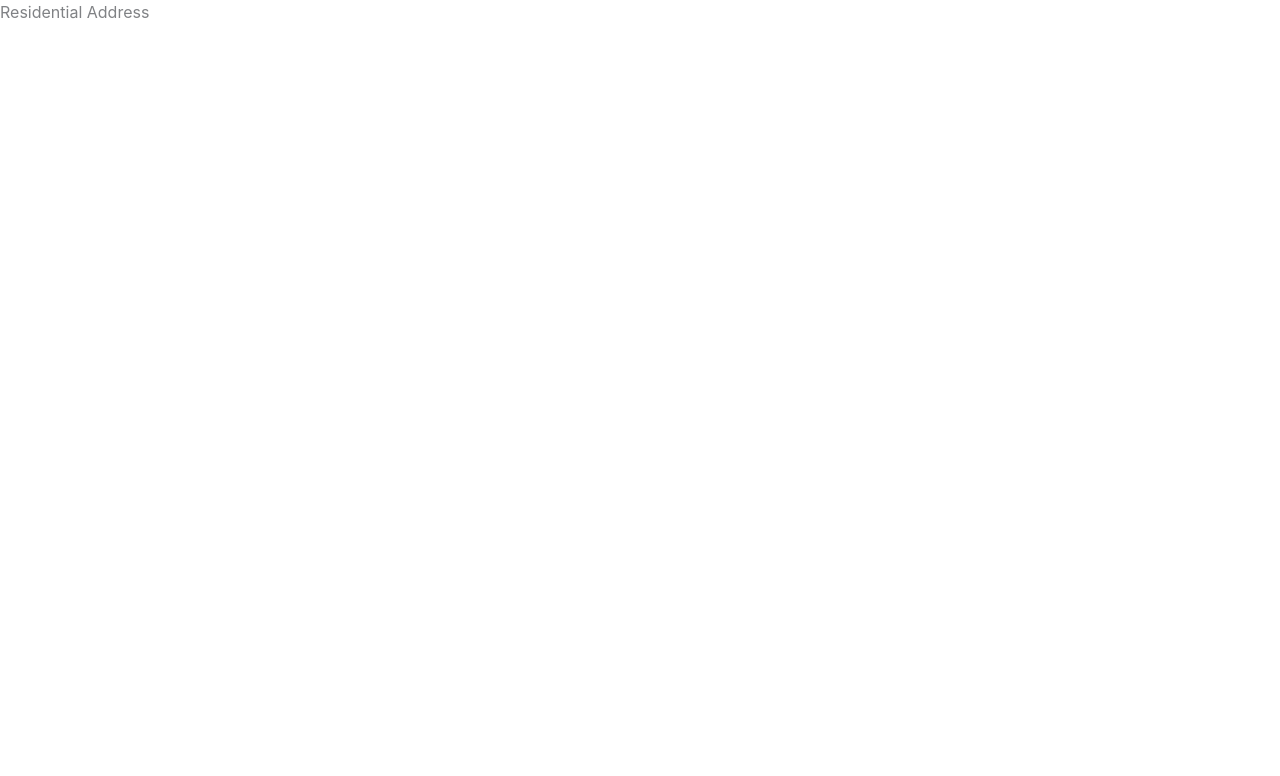
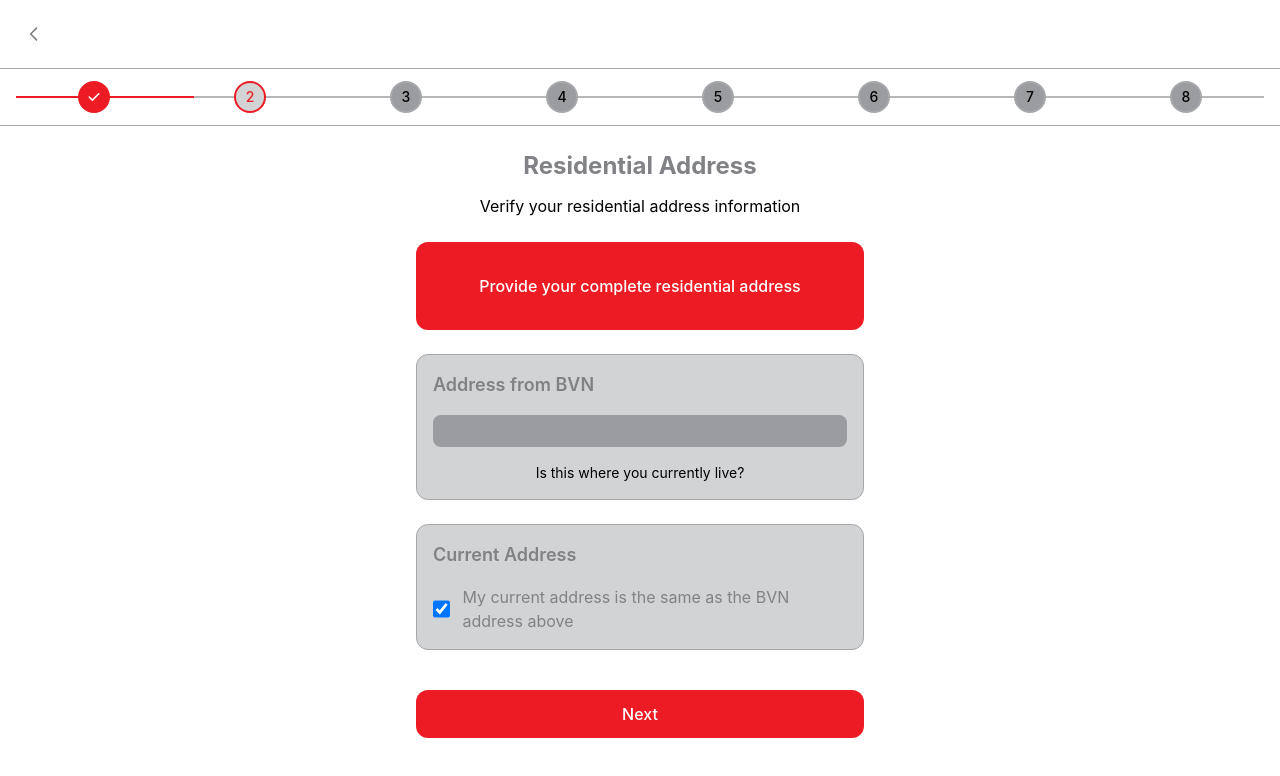
Before and after one commit to ndujesco/Trust-loop, a Next.js app in the folder application/: page /kyc/residential-address in a window 1280 px wide. Shown: the top 776 px of the page. Built offline with nearby package versions, Linux system fonts and the light colour scheme.

Commit message:
Implemented the functionality for the residential address page which extracts the data from the bvn page and asks the user if that is their current address

```diff
--- /dev/null
+++ b/application/src/app/kyc/face-verification/page.tsx
@@ -0,0 +1,10 @@
+
+const FaceVerificationPage = () => {
+  return (
+    <div>
+      Face Verification
+    </div>
+  )
+}
+
+export default FaceVerificationPage
--- a/application/src/app/kyc/id-information/page.tsx
+++ b/application/src/app/kyc/id-information/page.tsx
@@ -207,7 +207,7 @@ const IDInformationPage: React.FC = () => {
     <KYCLayout
       currentStep={1}
       totalSteps={8}
-      steps={["ID Info"]}
+      steps={["ID Info", "Address"]}
       onBack={handleBack}
     >
       <div className="space-y-6 animate-fade-in px-2 sm:px-6 max-w-lg mx-auto">
--- a/application/src/app/kyc/residential-address/page.tsx
+++ b/application/src/app/kyc/residential-address/page.tsx
@@ -1,11 +1,207 @@
-// import React from 'react'
+"use client";
 
-function page() {
+import React, { useState } from "react";
+import { useRouter } from "next/navigation";
+import { Button } from "@/components/ui/Button";
+import { Card, CardContent } from "@/components/ui/Card";
+import { Input } from "@/components/ui/Input";
+import KYCLayout from "@/components/layouts/KYCLayout";
+import { useKYC, useKYCActions } from "@/contexts/KYCContext";
+
+const ResidentialAddressPage: React.FC = () => {
+  const router = useRouter();
+  const { state } = useKYC();
+  const { setCurrentAddress } = useKYCActions();
+
+  const [sameAsCurrent, setSameAsCurrent] = useState(true);
+  const [currentAddress, setCurrentAddressState] = useState({
+    state: "",
+    lga: "",
+    area: "",
+    address: "",
+  });
+  const [loading, setLoading] = useState(false);
+
+  // Get BVN address from user data
+  const bvnAddress = state.userData?.address?.fromBvn || "";
+
+  const handleContinue = async () => {
+    setLoading(true);
+
+    try {
+      // Save current address to context
+      setCurrentAddress(currentAddress);
+
+      // Navigate to face verification
+      router.push("/kyc/face-verification");
+    } catch (error) {
+      console.error("Error saving address:", error);
+    } finally {
+      setLoading(false);
+    }
+  };
+
+  const handleBack = () => {
+    router.push("/kyc/id-information");
+  };
+
+  const isFormValid =
+    sameAsCurrent ||
+    (currentAddress.state &&
+      currentAddress.lga &&
+      currentAddress.area &&
+      currentAddress.address);
+
   return (
-    <div>
-      Residential Address
-    </div>
-  )
-}
+    <KYCLayout
+      currentStep={2}
+      totalSteps={8}
+      steps={[
+        "ID Info",
+        "Address",
+      ]}
+      onBack={handleBack}
+    >
+      <div className="space-y-6 animate-fade-in">
+        {/* Header */}
+        <div className="text-center space-y-3">
+          <h1 className="text-2xl font-bold text-[var(--text-primary)]">
+            Residential Address
+          </h1>
+          <p className="text-[var(--text-tertiary)]">
+            Verify your residential address information
+          </p>
+        </div>
 
-export default page
+        {/* Instruction Banner */}
+        <Card className="bg-[var(--primary-teal)] border-[var(--primary-teal)]">
+          <CardContent className="py-4">
+            <p className="text-white text-center font-medium">
+              Provide your complete residential address
+            </p>
+          </CardContent>
+        </Card>
+
+        {/* BVN Address Display */}
+        <Card variant="outlined">
+          <CardContent className="space-y-4">
+            <h3 className="text-lg font-semibold text-[var(--text-primary)]">
+              Address from BVN
+            </h3>
+            <div className="bg-[var(--bg-secondary)] rounded-lg p-4">
+              <p className="text-[var(--text-secondary)] font-mono">
+                {bvnAddress}
+              </p>
+            </div>
+            <div className="text-center">
+              <p className="text-[var(--text-tertiary)] text-sm">
+                Is this where you currently live?
+              </p>
+            </div>
+          </CardContent>
+        </Card>
+
+        {/* Current Address Section */}
+        <Card variant="outlined">
+          <CardContent className="space-y-4">
+            <h3 className="text-lg font-semibold text-[var(--text-primary)]">
+              Current Address
+            </h3>
+
+            <div className="flex items-center gap-3">
+              <input
+                type="checkbox"
+                id="sameAsBvn"
+                checked={sameAsCurrent}
+                onChange={(e) => setSameAsCurrent(e.target.checked)}
+                className="w-5 h-5 text-[var(--primary-teal)] bg-[var(--bg-secondary)] border-[var(--border-primary)] rounded focus:ring-[var(--primary-teal)] focus:ring-2"
+              />
+              <label
+                htmlFor="sameAsBvn"
+                className="text-[var(--text-secondary)]"
+              >
+                My current address is the same as the BVN address above
+              </label>
+            </div>
+
+            {!sameAsCurrent && (
+              <div className="space-y-4">
+                <div className="grid grid-cols-2 gap-4">
+                  <div>
+                    <Input
+                      label="State"
+                      value={currentAddress.state}
+                      onChange={(e) =>
+                        setCurrentAddressState((prev) => ({
+                          ...prev,
+                          state: e.target.value,
+                        }))
+                      }
+                      placeholder="Select state"
+                    />
+                  </div>
+                  <div>
+                    <Input
+                      label="LGA"
+                      value={currentAddress.lga}
+                      onChange={(e) =>
+                        setCurrentAddressState((prev) => ({
+                          ...prev,
+                          lga: e.target.value,
+                        }))
+                      }
+                      placeholder="Select LGA"
+                    />
+                  </div>
+                </div>
+
+                <div>
+                  <Input
+                    label="Area"
+                    value={currentAddress.area}
+                    onChange={(e) =>
+                      setCurrentAddressState((prev) => ({
+                        ...prev,
+                        area: e.target.value,
+                      }))
+                    }
+                    placeholder="Select area"
+                  />
+                </div>
+
+                <div>
+                  <Input
+                    label="Address"
+                    value={currentAddress.address}
+                    onChange={(e) =>
+                      setCurrentAddressState((prev) => ({
+                        ...prev,
+                        address: e.target.value,
+                      }))
+                    }
+                    placeholder="Please enter your detailed address"
+                  />
+                </div>
+              </div>
+            )}
+          </CardContent>
+        </Card>
+
+        {/* Next Button */}
+        <div className="pt-4">
+          <Button
+            size="lg"
+            onClick={handleContinue}
+            disabled={!isFormValid}
+            className="w-full"
+            loading={loading}
+          >
+            Next
+          </Button>
+        </div>
+      </div>
+    </KYCLayout>
+  );
+};
+
+export default ResidentialAddressPage;
--- a/application/src/contexts/KYCContext.tsx
+++ b/application/src/contexts/KYCContext.tsx
@@ -1,12 +1,6 @@
 "use client";
 
-import React, {
-  createContext,
-  useContext,
-  useReducer,
-  ReactNode,
-  useEffect,
-} from "react";
+import React, { createContext, useContext, useReducer, ReactNode } from "react";
 
 // Types for KYC data
 
@@ -20,6 +14,11 @@ export interface VerificationStatus {
   faceVerification: "pending" | "processing" | "completed" | "failed";
   addressVerification: "pending" | "processing" | "completed" | "failed";
   overallStatus: "incomplete" | "processing" | "completed" | "failed";
+}
+
+export interface AddressPartners {
+  selected: string[];
+  verified: string[];
 }
 
 export interface UserAddress {
@@ -61,6 +60,13 @@ export interface UserData {
   __v: number;
 }
 
+export interface CurrentAddress {
+  state: string;
+  lga: string;
+  area: string;
+  address: string;
+}
+
 export interface KYCState {
   // Step tracking
   currentStep: number;
@@ -68,6 +74,9 @@ export interface KYCState {
 
   // Form data
   idInformation: IDInformation | null;
+  addressPartners: AddressPartners;
+  currentAddress: CurrentAddress | null;
+  userData: UserData | null;
 
   // Verification status
   verificationStatus: VerificationStatus;
@@ -84,6 +93,8 @@ type KYCAction =
   | { type: "SET_ID_INFORMATION"; payload: IDInformation }
   | { type: "SET_USER_DATA"; payload: UserData }
   | { type: "SET_VERIFICATION_STATUS"; payload: Partial<VerificationStatus> }
+  | { type: "SET_ADDRESS_PARTNERS"; payload: AddressPartners }
+  | { type: "SET_CURRENT_ADDRESS"; payload: CurrentAddress }
   | { type: "SET_LOADING"; payload: boolean }
   | { type: "SET_ERROR"; payload: string | null }
   | { type: "RESET_KYC" };
@@ -93,6 +104,12 @@ const initialState: KYCState = {
   currentStep: 0,
   completedSteps: [],
   idInformation: null,
+  addressPartners: {
+    selected: [],
+    verified: [],
+  },
+  currentAddress: null,
+  userData: null,
   verificationStatus: {
     bvnExists: null,
     faceVerification: "pending",
@@ -123,6 +140,24 @@ function kycReducer(state: KYCState, action: KYCAction): KYCState {
         ...state,
         idInformation: action.payload,
         completedSteps: [...state.completedSteps, 1],
+      };
+
+    case "SET_ADDRESS_PARTNERS":
+      return {
+        ...state,
+        addressPartners: action.payload,
+      };
+
+    case "SET_USER_DATA":
+      return {
+        ...state,
+        userData: action.payload,
+      };
+
+    case "SET_CURRENT_ADDRESS":
+      return {
+        ...state,
+        currentAddress: action.payload,
       };
 
     case "SET_VERIFICATION_STATUS":
@@ -194,8 +229,14 @@ export function useKYCActions() {
     setIdInformation: (info: IDInformation) =>
       dispatch({ type: "SET_ID_INFORMATION", payload: info }),
 
+    setAddressPartners: (partners: AddressPartners) =>
+      dispatch({ type: "SET_ADDRESS_PARTNERS", payload: partners }),
+
     setUserData: (userData: UserData) =>
       dispatch({ type: "SET_USER_DATA", payload: userData }),
+
+    setCurrentAddress: (address: CurrentAddress) =>
+      dispatch({ type: "SET_CURRENT_ADDRESS", payload: address }),
 
     setVerificationStatus: (status: Partial<VerificationStatus>) =>
       dispatch({ type: "SET_VERIFICATION_STATUS", payload: status }),
```
